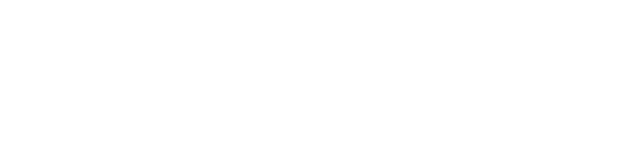
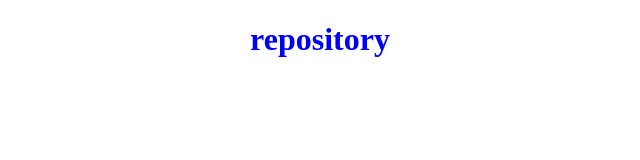
Before and after one commit to sojibhossain11/may-secend-repo, a plain HTML site: page index.html in a window 1280 px wide. Shown: the whole page, without its empty margins (320-960 px from the left). Drawn offline with Linux system fonts and the light colour scheme.

Commit message:
added header

```diff
--- a/index.html
+++ b/index.html
@@ -5,8 +5,9 @@
     <meta http-equiv="X-UA-Compatible" content="IE=edge">
     <meta name="viewport" content="width=device-width, initial-scale=1.0">
     <title>my secend github repo</title>
+    <link rel="stylesheet" href="style2.css">
 </head>
 <body>
-
+    <h1 class="block">repository</h1>
 </body>
 </html>
--- /dev/null
+++ b/style2.css
@@ -0,0 +1,6 @@
+h1{
+    color: blue;
+}
+.block{
+    text-align:center
+}
```
